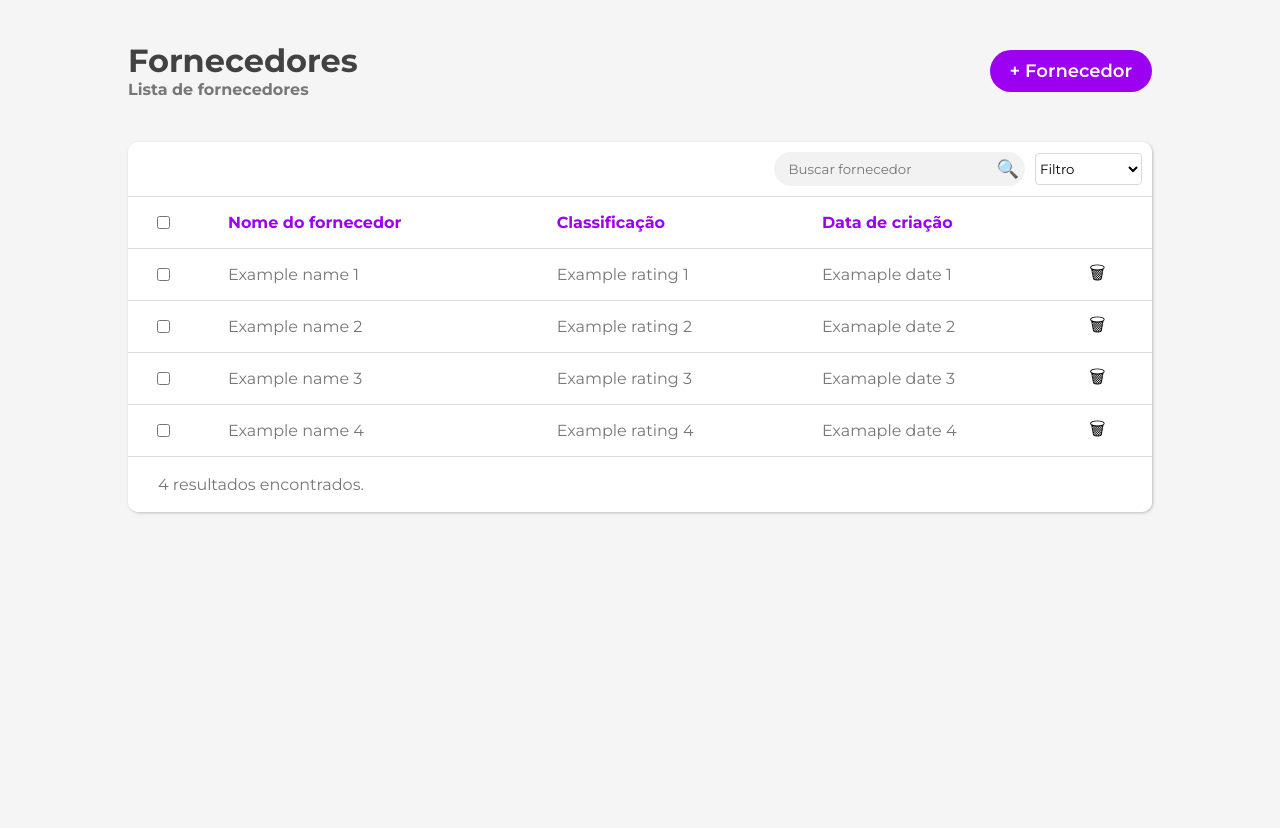
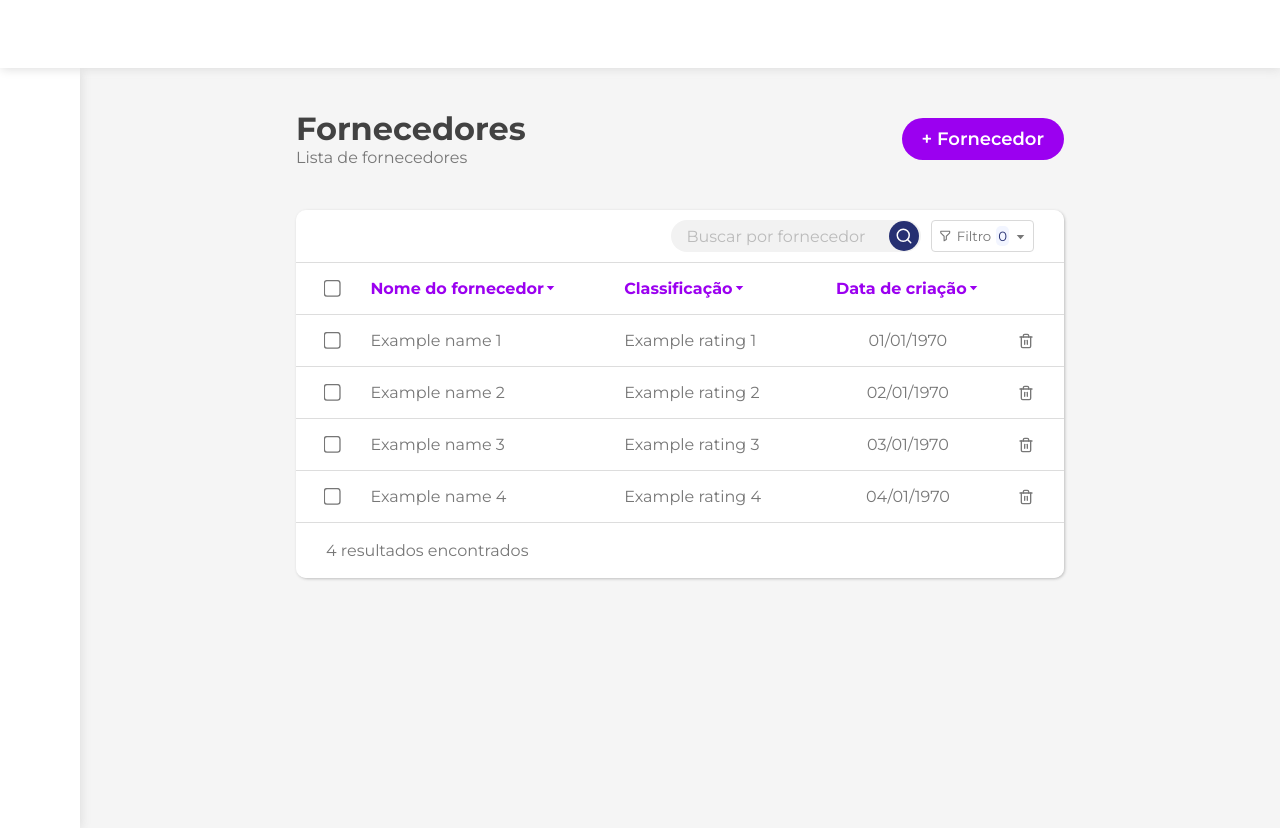
Before and after one commit to israelnazareth/desafio-compliance-station, a React (Create React App) app: page / in a window 1280 px wide. Before the commit the page ends 800 px from the top, so only its background shows below. Built offline with nearby package versions, Linux system fonts and the light colour scheme.

Commit message:
feat: cria a lógica e a estilização do filtro e inicia side e navbar

```diff
--- a/package.json
+++ b/package.json
@@ -8,6 +8,7 @@
     "@testing-library/user-event": "^13.5.0",
     "react": "^18.2.0",
     "react-dom": "^18.2.0",
+    "react-icons": "^4.4.0",
     "react-scripts": "5.0.1",
     "web-vitals": "^2.1.4"
   },
--- a/src/App.css
+++ b/src/App.css
@@ -1,38 +1,19 @@
-/* .App {
-  text-align: center;
+@import url('https://fonts.googleapis.com/css2?family=Montserrat:ital,wght@0,100;0,200;0,300;0,400;0,500;0,600;0,700;0,800;0,900;1,100;1,200;1,300;1,400;1,500;1,600;1,700;1,800;1,900');
+
+body {
+  margin: 0;
+  padding: 0;
+  font-family: 'Montserrat', sans-serif;
+  background-color: #F5F5F5;
+  color: #777;
 }
 
-.App-logo {
-  height: 40vmin;
-  pointer-events: none;
+.App {
+  display: flex;
+  flex-direction: column;
 }
 
-@media (prefers-reduced-motion: no-preference) {
-  .App-logo {
-    animation: App-logo-spin infinite 20s linear;
-  }
+.content {
+  display: flex;
+  justify-content: center;
 }
-
-.App-header {
-  background-color: #282c34;
-  min-height: 100vh;
-  display: flex;
-  flex-direction: column;
-  align-items: center;
-  justify-content: center;
-  font-size: calc(10px + 2vmin);
-  color: white;
-}
-
-.App-link {
-  color: #61dafb;
-}
-
-@keyframes App-logo-spin {
-  from {
-    transform: rotate(0deg);
-  }
-  to {
-    transform: rotate(360deg);
-  }
-} */
--- a/src/App.js
+++ b/src/App.js
@@ -1,10 +1,16 @@
+import Navbar from './components/Navbar/Navbar';
+import Sidebar from './components/Sidebar/Sidebar';
+import Table from './components/Table/Table';
 import './App.css';
-import Table from './components/Table/Table';
 
 function App() {
   return (
     <div className="App">
-      <Table />
+      <Navbar />
+      <div className="content">
+        <Sidebar />
+        <Table />
+      </div>
     </div>
   );
 }
--- /dev/null
+++ b/src/components/Navbar/Navbar.css
@@ -0,0 +1,9 @@
+@media (min-width: 768px) {
+    .navbar {
+    background-color: white;
+    padding: 0;
+    height: 68px;
+    box-shadow: 1px 1px 10px #dcdcdc;
+    z-index: 1;
+  }
+}
--- /dev/null
+++ b/src/components/Navbar/Navbar.js
@@ -0,0 +1,9 @@
+import './Navbar.css'
+
+const Navbar = () => {
+  return (
+    <div className="navbar" />
+  )
+}
+
+export default Navbar;
--- /dev/null
+++ b/src/components/Sidebar/Sidebar.css
@@ -0,0 +1,8 @@
+@media (min-width: 768px) {
+  .sidebar {
+    background-color: white;
+    width: 80px;
+    height: 95vh;
+    box-shadow: 1px 1px 10px #dcdcdc;
+  }
+}
--- /dev/null
+++ b/src/components/Sidebar/Sidebar.js
@@ -0,0 +1,11 @@
+import './Sidebar.css'
+
+const Sidebar = () => {
+  return (
+    <div className="sidebar">
+
+    </div>
+  )
+}
+
+export default Sidebar;
--- a/src/components/Table/Table.css
+++ b/src/components/Table/Table.css
@@ -1,3 +1,9 @@
+.main {
+  display: flex;
+  flex-direction: column;
+  height: 95vh;
+}
+
 .title {
   color: #424242;
   margin-bottom: 0;
@@ -37,18 +43,31 @@
   width: 100%;
 }
 
+.counter {
+  color: #263072;
+  background-color: #F2F5FF;
+  padding: 2px;
+  border-radius: 5px;
+  margin:0 5px;
+}
+
 .inputText {
   font-family: 'Montserrat', sans-serif;
+  font-size: small;
   background-color: #F2F2F2;
-  padding-left: 10px;
-  color: #BBB;
+  margin-left: 8px;
+  padding-left: 8px;
   border: none;
   width: 150px;
-  height: 32px;
+  height: 30px;
   border-radius: 30px;
 }
 
-.inputText:focus {
+.inputText::placeholder {
+  color: #BBB;
+}
+
+.inputText:focus, .dropdown:focus {
   outline: none;
 }
 
@@ -57,13 +76,64 @@
 }
 
 .dropdown {
+  display: flex;
+  justify-content: space-between;
+  align-items: center;
   font-family: 'Montserrat', sans-serif;
   height: 32px;
+  color: #777;
+  border: 1px solid #D9D9D9;
   background-color: #FFF;
-  border-color: #D9D9D9;
   border-radius: 4px;
   margin-left: 10px;
   margin-right: 10px;
+  cursor: pointer;
+}
+
+.iconFilter {
+  padding-right: 5px;
+}
+
+.checkboxList {
+  display: none;
+  list-style: none;
+  position: fixed;
+  top:210px;
+  margin-right: 10px;
+  border: 1px solid #e5e5e5;
+  border-radius: 5px;
+  background-color: white;
+  padding: 0;
+}
+
+.titleCheckbox {
+  padding-left: 15px;
+  font-weight: bold;
+  color: #777;
+}
+
+.checkboxItem {
+  cursor: pointer;
+}
+
+li:hover, .checkboxItem:hover {
+  background-color: #F2F5FF !important;
+  border-radius: 5px;
+  cursor: pointer;
+}
+
+input[type=checkbox] {
+  accent-color: #263072;
+}
+
+li {
+  padding: 15px;
+}
+
+.clearFilters {
+  border-top: 1px solid #DDD;
+  margin: auto;
+  color: #263072;
 }
 
 table {
@@ -83,8 +153,13 @@ td, th {
   height: 35px;
 }
 
-.checkbox {
+.checkboxTable {
   padding-left: 25px;
+  transform: scale(1.3);
+}
+
+.arrowDown {
+  font-size: small;
 }
 
 .rating, .date, .delete {
@@ -105,17 +180,30 @@ td, th {
   .inputText {
     width: 200px;
     padding-left: 15px;
-    border-radius: 30px 0 0 30px;
+    border-radius: 30px;
   }
 
   .searchButton {
-    display: block;
-    background-color: #F2F2F2;
+    display: flex;
+    position: absolute;
+    margin-right: 125px;
+    justify-content: center;
+    align-items: center;
+    background-color: #263072;
+    color: #FFF;
     border: none;
     cursor: pointer;
     font-size: large;
-    border-radius: 0 30px 30px 0;
-    height: 34px;
+    border-radius: 500px;
+    height: 30px;
+  }
+
+  li {
+    padding-right: 40px;
+  }
+
+  .clearFilters {
+    padding-left: 40px;
   }
 
   .rating {
@@ -146,19 +234,54 @@ td, th {
     font-size: large;
   }
 
+  .inputText {
+    font-size: medium;
+    width: 233px;
+  }
+
+  .searchButton {
+    margin-right: 145px;
+  }
+
+  .dropdown {
+    margin-right: 30px;
+  }
+
+  .checkboxList {
+    top: 240px;
+    margin-right: 30px;
+  }
+
   .date, .delete {
     display: table-cell;
+  }
+
+  .date {
+    text-align: center;
+  }
+
+  .delete {
+    cursor: pointer;
+    width: 20px;
+    margin-right: 20px;
   }
 }
 
 @media (min-width: 1024px) {
   .main {
-    max-width: 1024px;
+    width: 1024px;
   }
 }
 
 @media (min-width: 1440px) {
   .main {
-    max-width: 1440px;
+    width: 1440px;
+    height: 85vh;
+    transform: scale(1.1);
+    margin-top: 20px;
+  }
+
+  .checkboxList {
+    top: 172px;
   }
 }
--- a/src/components/Table/Table.js
+++ b/src/components/Table/Table.js
@@ -1,50 +1,128 @@
+import { useState } from 'react'
+import { FiSearch } from 'react-icons/fi'
+import { FiTrash2 } from 'react-icons/fi'
+import { BiFilterAlt } from 'react-icons/bi'
+import { BiCaretDown } from 'react-icons/bi'
 import datas from '../../mock/datas.json'
 import './Table.css'
 
 const Table = () => {
+  const [expanded, setExpanded] = useState(false)
+
+  const showCheckboxes = (e) => {
+    let checkboxes = document.getElementById("checkboxes");
+    if (!expanded) {
+      checkboxes.style.display = "block";
+      setExpanded(true);
+    } else {
+      checkboxes.style.display = "none";
+      setExpanded(false);
+    }
+  }
+
+  const changeBGColor = () => {
+    const listItems = document.getElementsByName('input')
+    listItems.forEach(item => {
+      if(item.checked) {
+        item.parentElement.style.backgroundColor = '#F2F5FF'
+        item.parentElement.style.color = '#263072'
+      }
+      else {
+        item.parentElement.style.backgroundColor = '#FFF'
+        item.parentElement.style.color = '#777'
+      }
+    })
+  }
+
+  const filtersCount = () => {
+    const listItems = document.getElementsByName('input')
+    let count = 0
+    listItems.forEach(item => {
+      if(item.checked) count +=1
+    })
+    return <p className='counter'>{count}</p>
+  }
+
+  const clearFilters = () => {
+    const listItems = document.getElementsByName('input')
+    listItems.forEach(item => {
+      item.checked = false
+      item.parentElement.style.backgroundColor = '#FFF'
+      item.parentElement.style.color = '#777'
+    })
+  }
+
+  const markAll = () => {
+    const masterCheckbox = document.getElementById('checkboxTableMaster')
+    const childrenCheckbox = document.getElementsByName('checkboxTableChildren');
+    childrenCheckbox.forEach((item) => {
+      masterCheckbox.checked ? item.checked = true : item.checked = false
+    })
+  }
+
   return (
     <div className='main'>
       <div className='headers'>
         <div className='titles'>
           <h1 className='title'>Fornecedores</h1>
-          <h4 className='subtitle'>Lista de fornecedores</h4>
+          <p className='subtitle'>Lista de fornecedores</p>
         </div>
         <button className='button'>+ Fornecedor</button>
       </div>
       <div className="table">
         <div className='filters'>
-          <input className='inputText' type="text" placeholder='Buscar fornecedor'></input>
-          <button className='searchButton'>&#128269;</button>
-          <select className='dropdown'>
-            <option selected disabled>Filtro</option>
-            <option>Nome</option>
-            <option>Classificação</option>
-            <option>Data</option>
-          </select>
+          <input className='inputText' type="text" placeholder='Buscar por fornecedor'></input>
+          <button className='searchButton'><FiSearch /></button>
+          <button
+            id='dropdown'
+            className='dropdown'
+            onClick={() => showCheckboxes()}
+          >
+            <BiFilterAlt className='iconFilter'/>Filtro {filtersCount()}<BiCaretDown className='arrowDown'/>
+          </button>
+          <ul id='checkboxes' className='checkboxList'>
+            <p className='titleCheckbox'>Classificações</p>
+            {Array(5).fill(0).map((item, i) => {
+              item =
+              <label htmlFor={`label${i+1}`} className='checkboxItem' key={i}>
+                <li>
+                  <input
+                    type="checkbox"
+                    id={`label${i+1}`}
+                    name='input'
+                    onClick={() => changeBGColor()}
+                  />
+                    {`Example Label ${i+1}`}
+                </li>
+              </label>
+              return item
+            })}
+            <li className='clearFilters' onClick={() => clearFilters()}>Limpar todos os filtros</li>
+          </ul>
         </div>
         <table>
           <tbody>
             <tr>
-              <th className='checkbox'><input type="checkbox" /></th>
-              <th className='name'>Nome do fornecedor</th>
-              <th className='rating'>Classificação</th>
-              <th className='date'>Data de criação</th>
+              <th className='checkboxTable'><input type="checkbox" id='checkboxTableMaster' onClick={() => markAll()}/></th>
+              <th className='name'>Nome do fornecedor<BiCaretDown className='arrowDown'/></th>
+              <th className='rating'>Classificação<BiCaretDown className='arrowDown'/></th>
+              <th className='date'>Data de criação<BiCaretDown className='arrowDown'/></th>
               <th className='delete'></th>
             </tr>
-            {datas.map(data => {
+            {datas.map((data, i) => {
               return (
-                <tr>
-                  <td className='checkbox'><input type="checkbox" /></td>
+                <tr key={i}>
+                  <td className='checkboxTable'><input type="checkbox" name='checkboxTableChildren' /></td>
                   <td className='name'>{data.name}</td>
                   <td className='rating'>{data.rating}</td>
                   <td className='date'>{data.creationDate}</td>
-                  <td className='delete'><button>&#128465;</button></td>
+                  <td><FiTrash2 className='delete' /></td>
                 </tr>
               )
             })}
           </tbody>
         </table>
-        <div className='results'>{datas.length} resultados encontrados.</div>
+        <div className='results'>{datas.length} resultados encontrados</div>
       </div>
     </div>
   )
--- a/src/index.css
+++ /dev/null
@@ -1,9 +0,0 @@
-@import url('https://fonts.googleapis.com/css2?family=Montserrat:ital,wght@0,100;0,200;0,300;0,400;0,500;0,600;0,700;0,800;0,900;1,100;1,200;1,300;1,400;1,500;1,600;1,700;1,800;1,900');
-
-body {
-  margin: 0 10px;
-  padding: 0;
-  font-family: 'Montserrat', sans-serif;
-  background-color: #F5F5F5;
-  color: #777;
-}
--- a/src/index.js
+++ b/src/index.js
@@ -1,6 +1,5 @@
 import React from 'react';
 import ReactDOM from 'react-dom/client';
-import './index.css';
 import App from './App';
 import reportWebVitals from './reportWebVitals';
 
--- a/src/mock/datas.json
+++ b/src/mock/datas.json
@@ -2,21 +2,21 @@
   {
     "name": "Example name 1",
     "rating": "Example rating 1",
-    "creationDate": "Examaple date 1"
+    "creationDate": "01/01/1970"
   },
   {
     "name": "Example name 2",
     "rating": "Example rating 2",
-    "creationDate": "Examaple date 2"
+    "creationDate": "02/01/1970"
   },
   {
     "name": "Example name 3",
     "rating": "Example rating 3",
-    "creationDate": "Examaple date 3"
+    "creationDate": "03/01/1970"
   },
   {
     "name": "Example name 4",
     "rating": "Example rating 4",
-    "creationDate": "Examaple date 4"
+    "creationDate": "04/01/1970"
   }
 ]
```
Also changed, not shown: 2 other files (tests, documents, lock files or other folders).
